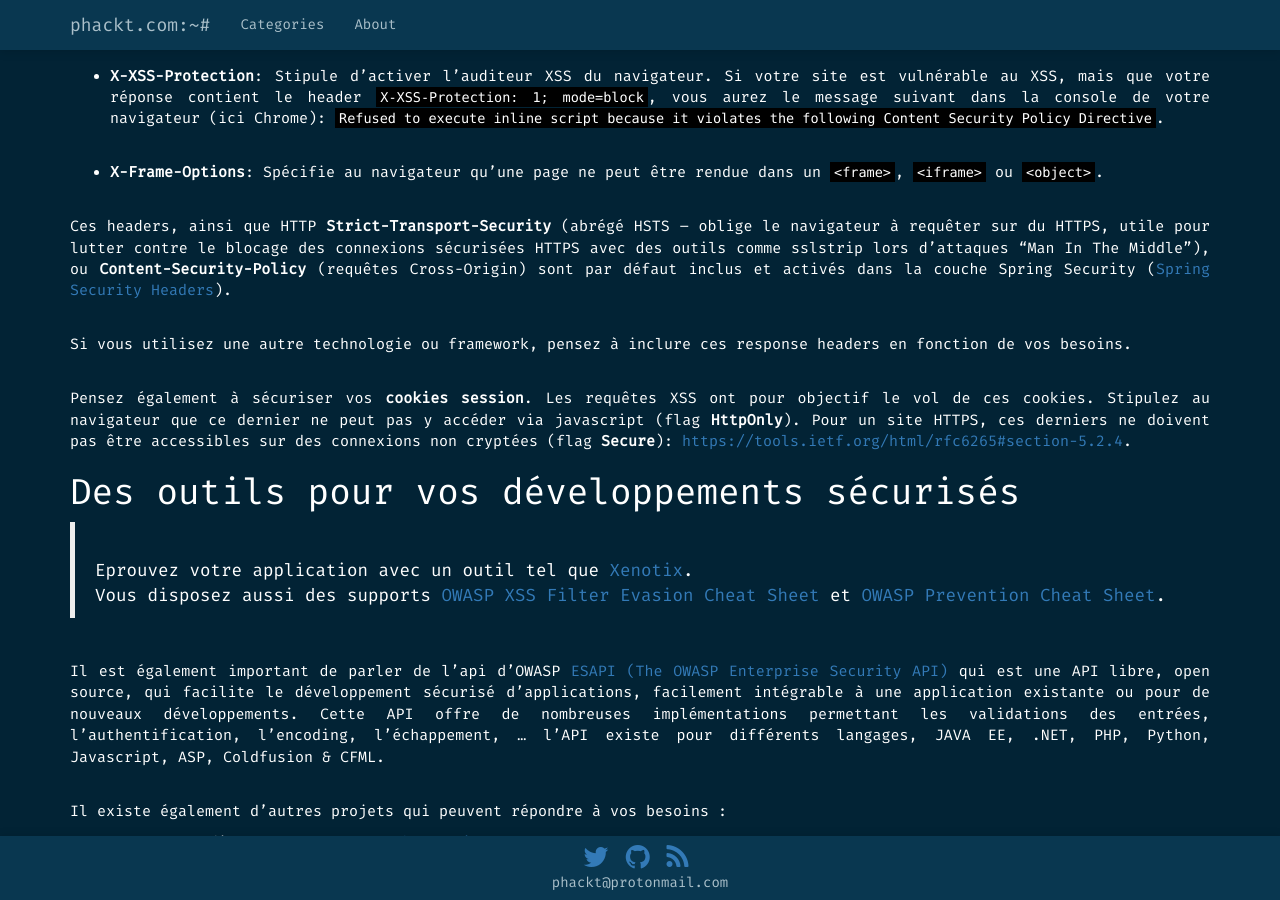
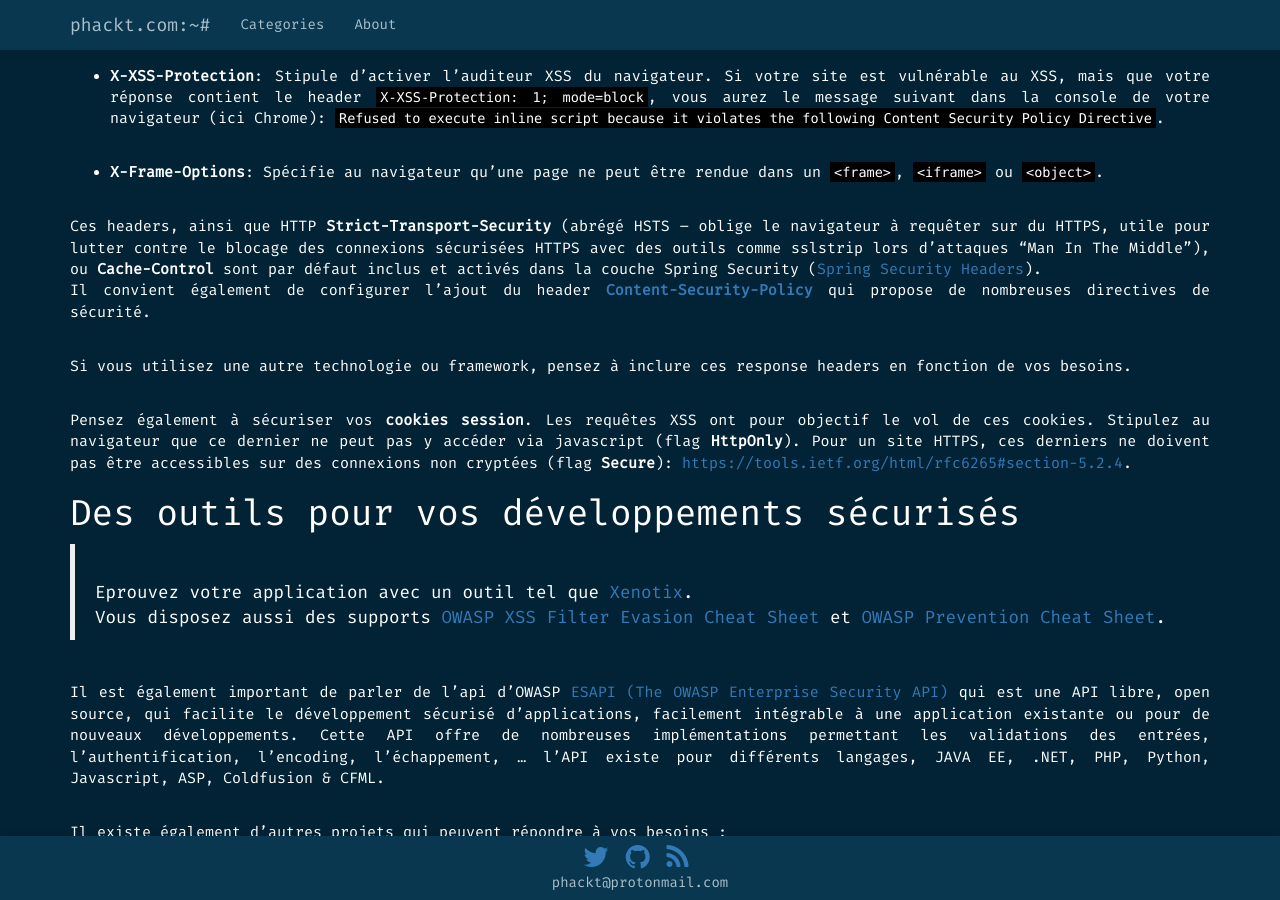
Before and after one commit to phackt/phackt.github.io, a Jekyll site: the page built from _posts/2016-08-09-xss-cors-csrf-partie-1-xss.markdown, in a window 1280 px wide and 900 px high, scrolled down 2146 px. Built offline with Jekyll 4.4.1, drawn with Linux system fonts in a browser that asks for light colours; nearby versions of some CDN libraries; some web fonts are replaced; comment, search, counter and statistics services are not loaded.

Commit message:
Update 2016-08-09-xss-cors-csrf-partie-1-xss.markdown

````diff
--- a/_posts/2016-08-09-xss-cors-csrf-partie-1-xss.markdown
+++ b/_posts/2016-08-09-xss-cors-csrf-partie-1-xss.markdown
@@ -64,7 +64,8 @@ Si vous utilisez la couche **Spring Security** (ce qui a été mon cas ;)), le f
 
  - **X-Frame-Options**: Spécifie au navigateur qu'une page ne peut être rendue dans un ```<frame>```, ```<iframe>``` ou ```<object>```.
 
-Ces headers, ainsi que HTTP **Strict-Transport-Security** (abrégé HSTS – oblige le navigateur à requêter sur du HTTPS, utile pour lutter contre le blocage des connexions sécurisées HTTPS avec des outils comme sslstrip lors d'attaques "Man In The Middle"), ou **Content-Security-Policy** (requêtes Cross-Origin) sont par défaut inclus et activés dans la couche Spring Security ([Spring Security Headers](http://docs.spring.io/spring-security/site/docs/current/reference/html/headers.html "http://docs.spring.io/spring-security/site/docs/current/reference/html/headers.html")).
+Ces headers, ainsi que HTTP **Strict-Transport-Security** (abrégé HSTS – oblige le navigateur à requêter sur du HTTPS, utile pour lutter contre le blocage des connexions sécurisées HTTPS avec des outils comme sslstrip lors d'attaques "Man In The Middle"), ou **Cache-Control** sont par défaut inclus et activés dans la couche Spring Security ([Spring Security Headers](http://docs.spring.io/spring-security/site/docs/current/reference/html/headers.html "http://docs.spring.io/spring-security/site/docs/current/reference/html/headers.html")).
+Il convient également de configurer l'ajout du header **[Content-Security-Policy](https://www.w3.org/TR/CSP/)** qui propose de nombreuses directives de sécurité.
 
 Si vous utilisez une autre technologie ou framework, pensez à inclure ces response headers en fonction de vos besoins.
 
````
